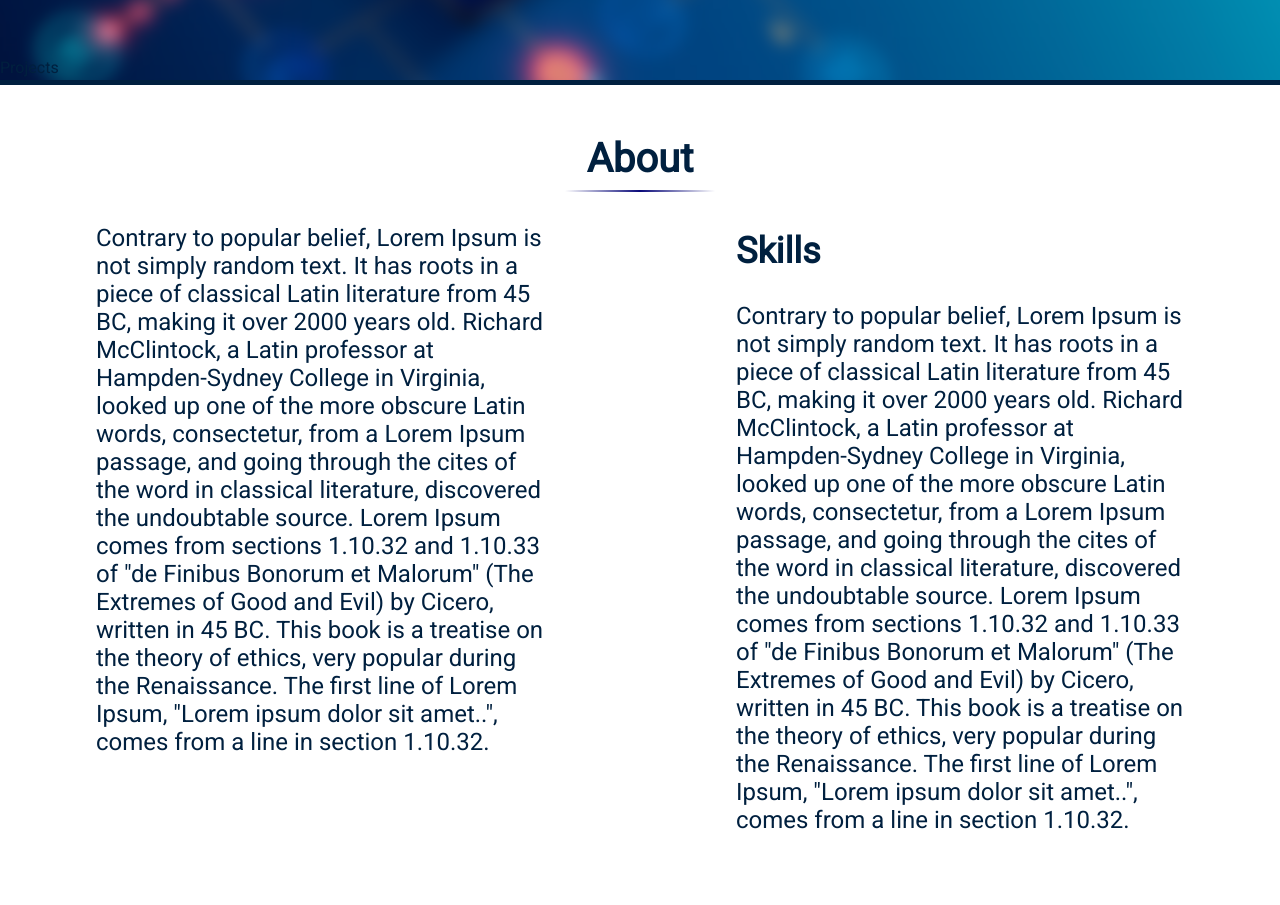
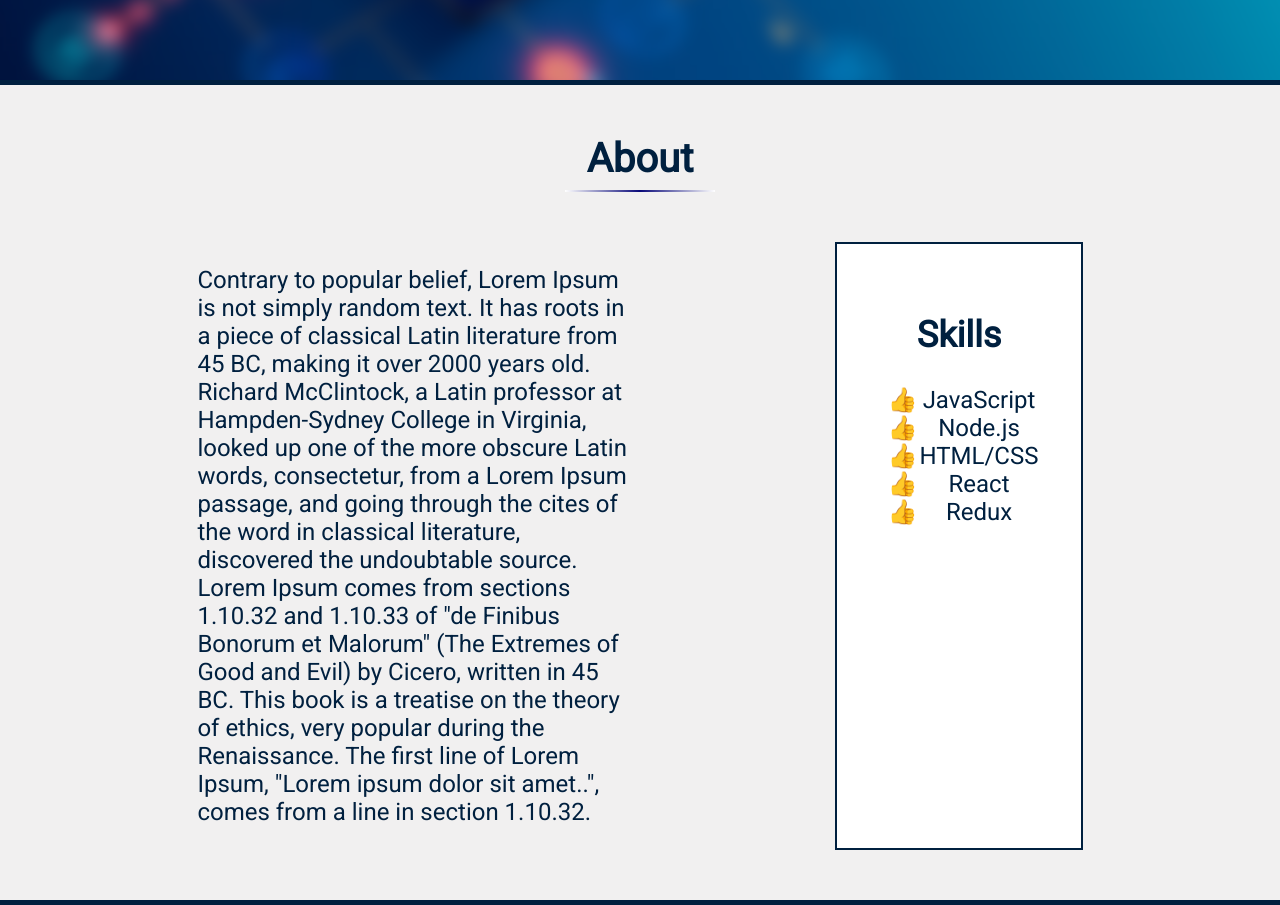
Before and after one commit to knorful/my-page, a React (Create React App) app: page / in a window 1280 px wide. Shown: the part 720-1625 px from the top of the page. Before the commit the page ends 1578 px from the top, so only its background shows below. Built offline with nearby package versions, Linux system fonts and the light colour scheme.

Commit message:
add background color to about section

```diff
--- a/src/components/About/About.js
+++ b/src/components/About/About.js
@@ -26,20 +26,13 @@ const about = () => {
         </div>
         <div className={classes.skills}>
           <h2>Skills</h2>
-          <p>
-            Contrary to popular belief, Lorem Ipsum is not simply random text.
-            It has roots in a piece of classical Latin literature from 45 BC,
-            making it over 2000 years old. Richard McClintock, a Latin professor
-            at Hampden-Sydney College in Virginia, looked up one of the more
-            obscure Latin words, consectetur, from a Lorem Ipsum passage, and
-            going through the cites of the word in classical literature,
-            discovered the undoubtable source. Lorem Ipsum comes from sections
-            1.10.32 and 1.10.33 of "de Finibus Bonorum et Malorum" (The Extremes
-            of Good and Evil) by Cicero, written in 45 BC. This book is a
-            treatise on the theory of ethics, very popular during the
-            Renaissance. The first line of Lorem Ipsum, "Lorem ipsum dolor sit
-            amet..", comes from a line in section 1.10.32.
-          </p>
+          <ul>
+            <li>JavaScript</li>
+            <li>Node.js</li>
+            <li>HTML/CSS</li>
+            <li>React</li>
+            <li>Redux</li>
+          </ul>
         </div>
       </div>
     </div>
--- a/src/components/About/About.module.css
+++ b/src/components/About/About.module.css
@@ -1,9 +1,10 @@
 .About {
   position: relative;
+  background-color: rgb(241, 240, 240) !important;
   width: 100%;
   top: 100vh;
-  background-color: white;
   border-top: 5px solid #00203fff;
+  border-bottom: 5px solid #00203fff;
 }
 
 .About h1 {
@@ -28,10 +29,22 @@
 .About .bio {
   display: flex;
   justify-content: space-around;
+  width: 85%;
+  margin: 50px auto;
   font-size: 1.5rem;
 }
 
-.About .background,
+.About .background {
+  width: 40%;
+}
+
 .About .skills {
-  width: 35%;
+  border: 2px solid #00203fff;
+  background-color: white;
+  padding: 40px;
+  width: 15%;
+  text-align: center;
 }
+.About .skills li {
+  list-style-type: "\1F44D";
+}
--- a/src/index.css
+++ b/src/index.css
@@ -2,4 +2,5 @@ body {
   margin: 0;
   font-family: "Roboto", sans-serif;
   color: #00203fff;
+  overflow-x: hidden;
 }
```
Also changed, not shown: 1 other file (tests, documents, lock files or other folders).
